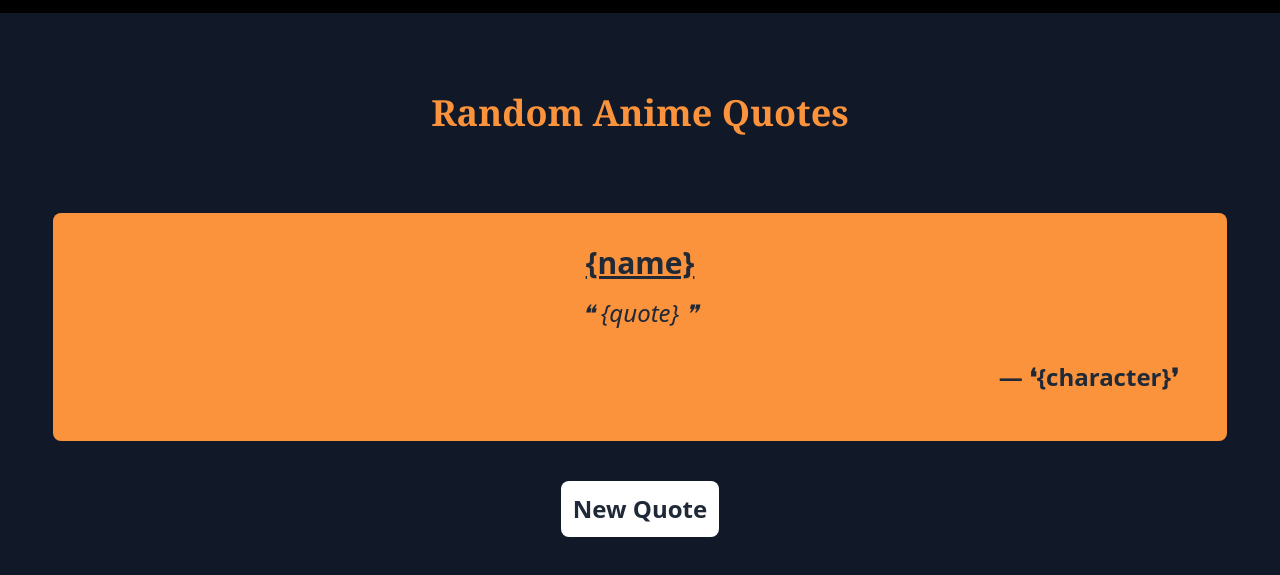
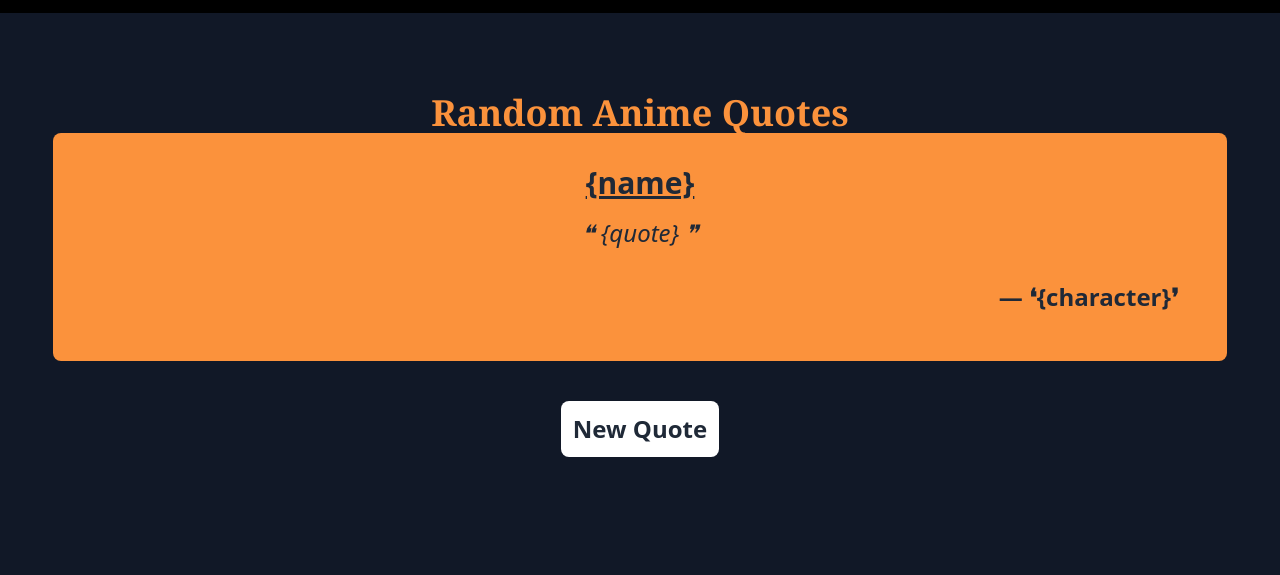
Before and after one commit to Nommiiee/Nommiiee.github.io, a plain HTML site: page facts.html in a window 1280 px wide. Shown: the part 99-674 px from the top of the page. Drawn offline with nearby package versions, Linux system fonts and the light colour scheme; no server answers.

Commit message:
noice update

```diff
--- a/facts.html
+++ b/facts.html
@@ -95,7 +95,7 @@
             Random Anime Quotes
         </h1>
     </div>
-    <div class="flex justify-center pt-20">
+    <div class="flex justify-center pb-20">
         <div class="w-11/12">
             <div class="p-8 bg-orange-400 text-gray-800 rounded-lg text-center" id="card">
                 <h1 class="text-3xl underline underline-offset-auto font-semibold" id="aniName">
```
